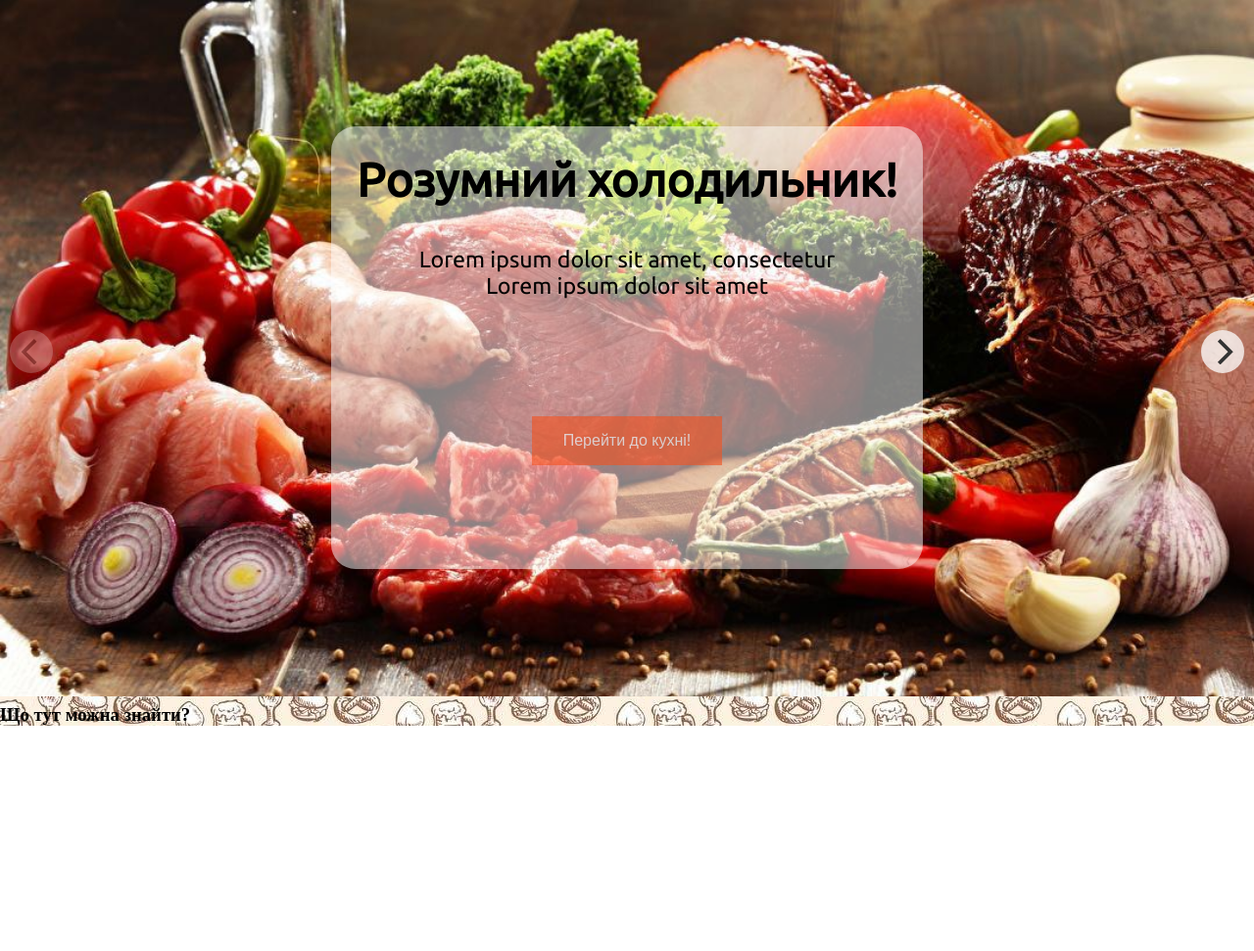
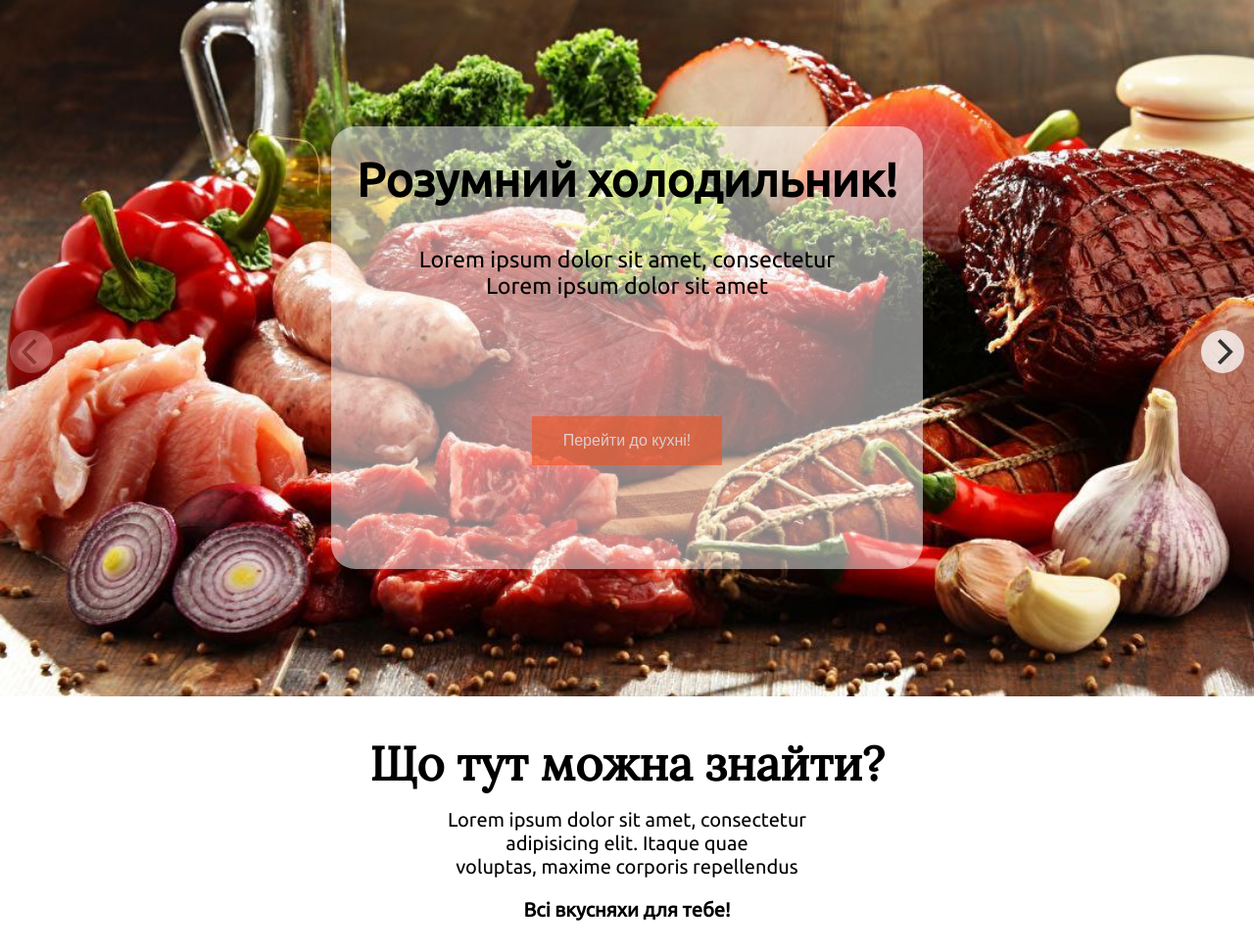
Before and after one commit to lanalobster/FoodCrafter, a PHP site: page / in a window 1280 px wide. Shown: the part 87-1058 px from the top of the page at 98% size. Before the commit the page ends 828 px from the top, so only its background shows below. Run offline with PHP 8.4, Linux system fonts and the light colour scheme; some web fonts are replaced.

Commit message:
Description block added

```diff
--- a/index.html
+++ b/index.html
@@ -56,7 +56,18 @@
             </div>
         </div>
         <div class="desciption-block">
-            <h3>Що тут можна знайти?</h3>
+            <h1 class="desciption-block-header">Що тут можна знайти?</h1>
+            <div class="desciption-block-supporttext">
+                <p>Lorem ipsum dolor sit amet, consectetur</p>
+                  <p>adipisicing elit. Itaque quae</p>
+                <p>voluptas, maxime corporis repellendus</p>
+            </div>
+            <div class="desciption-block-bottom">
+                <p>Всі вкусняхи для тебе!</p>
+            </div>
+        </div>
+        <div>
+
         </div>
     </div>
     <script src="https://unpkg.com/flickity@2/dist/flickity.pkgd.min.js"></script>
--- a/style.css
+++ b/style.css
@@ -4,7 +4,8 @@
 }
 
 body {
-    background-image: url(images/backgroung.jpg);
+    /*background-image: url(images/backgroung.jpg);*/
+    background-color: white;
     overflow-x: hidden;
     min-width: 30vw;
 }
@@ -200,3 +201,35 @@ header {
 .flickity-page-dots {
     display: none;
 }
+
+/*Описовий блок*/
+.desciption-block {
+    margin-top: 30px;
+    margin-bottom: 30px;
+    display: flex;
+    flex-direction: column;
+    justify-content: center;
+    align-items: center;
+}
+
+.desciption-block-header {
+    font-family: 'Lora', Light;
+    font-size: 300%;
+}
+
+.desciption-block-supporttext {
+    font-family: 'Ubuntu', light italic;
+    font-size: 125%;
+    display: flex;
+    flex-direction: column;
+    justify-content: center;
+    align-items: center;
+    margin-top: 15px;
+}
+
+.desciption-block-bottom {
+    margin-top: 20px;
+    font-size: 125%;
+    font-family: 'Ubuntu', Bold;
+    font-weight: 600;
+}
```
